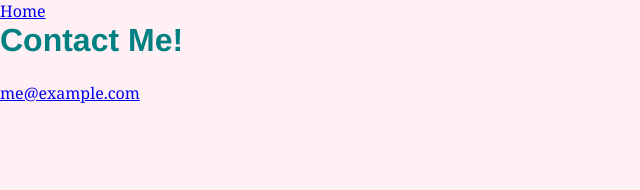
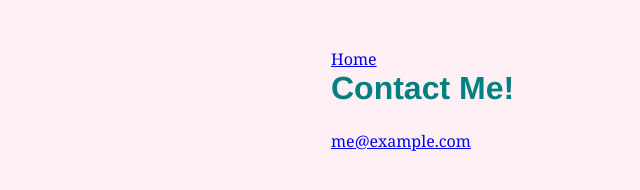
Before and after one commit to moaaxali/gatsby-portfolio, a Gatsby site: page /contact in a window 1280 px wide. Shown: the whole page, without its empty margins (0-640 px from the left). Built offline with nearby package versions, Linux system fonts and the light colour scheme; Gatsby itself is replaced by a stand-in of ours.

Commit message:
Import Layout in contact.js page

```diff
--- a/src/pages/contact.js
+++ b/src/pages/contact.js
@@ -1,9 +1,11 @@
 import React from 'react'
 import { Link } from 'gatsby'
 import Header from "../components/header"
+import Layout from '../components/layout'
 
 export default function Contact() {
   return (
+    <Layout>
       <div style={{ color: `teal` }}>
         <Link to="/">Home</Link>
         <Header headerText="Contact Me!" />
@@ -11,5 +13,6 @@ export default function Contact() {
           <a href="mailto:me@example.com">me@example.com</a>
         </p>
       </div>
+    </Layout>
   )
 }
```
Lines whose indentation alone changed are shown as unchanged.
